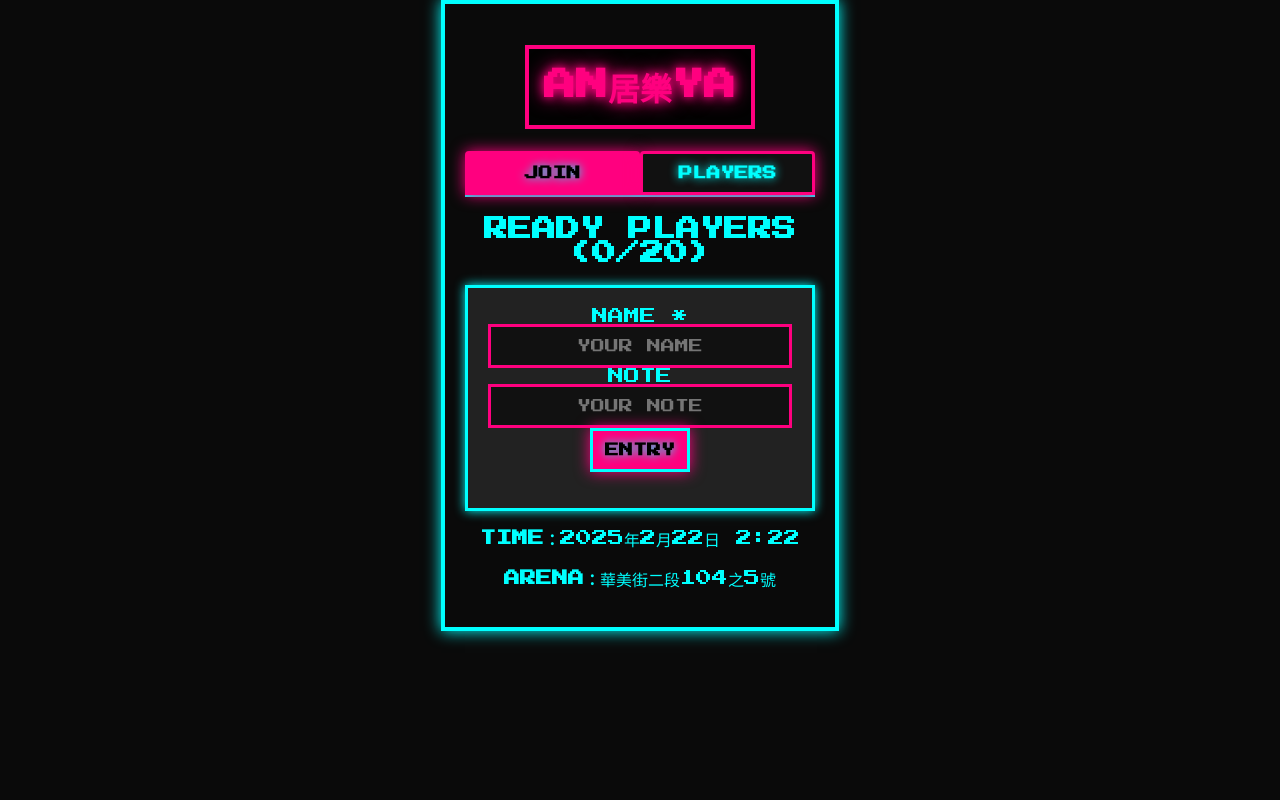
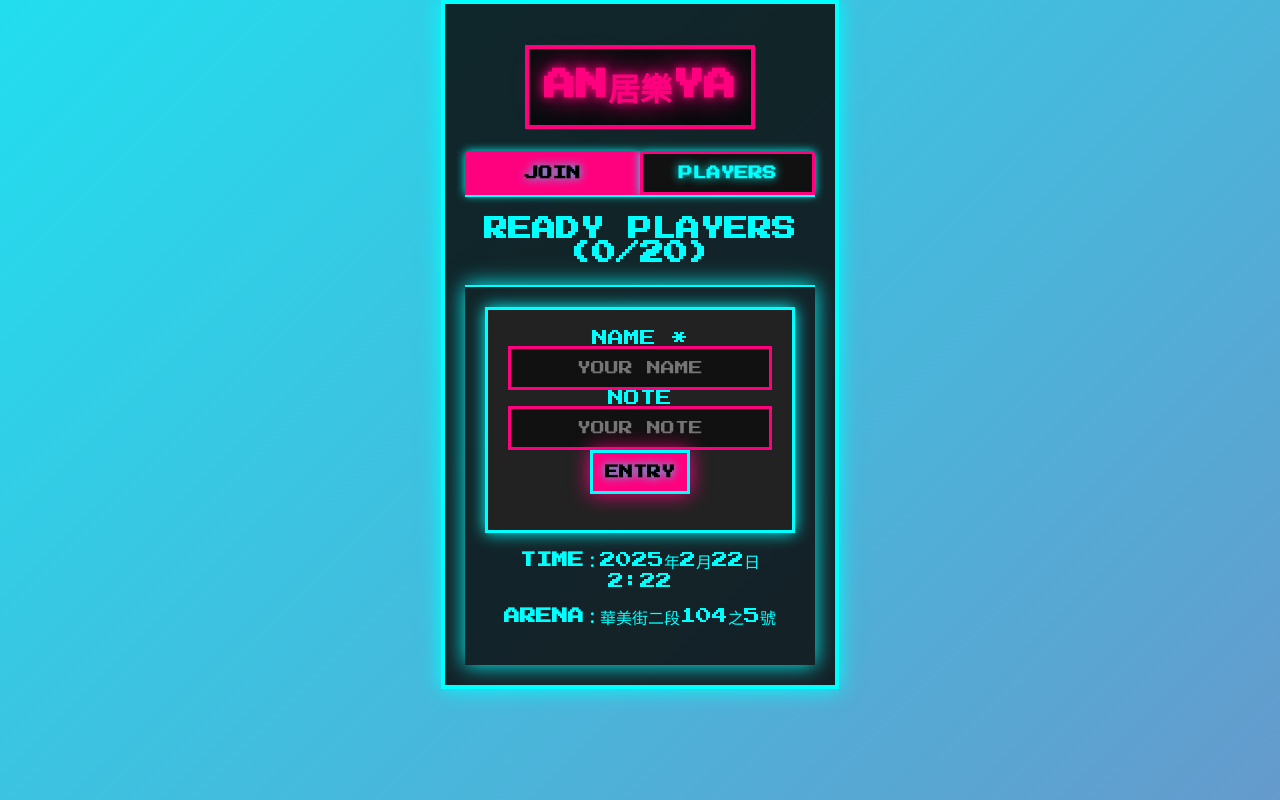
Before and after one commit to nnilbig/aninvite, a plain HTML site: page index.html in a window 1280 px wide. Drawn offline with Linux system fonts and the light colour scheme.

Commit message:
Update styles_2.css

```diff
--- a/styles_2.css
+++ b/styles_2.css
@@ -2,7 +2,7 @@
 @import url('https://fonts.googleapis.com/css2?family=Press+Start+2P&display=swap');
 
 body {
-    background: #0A0A0A;
+    background: linear-gradient(135deg, #00FFFF, #FF007F); /* 漸變背景 */
     color: #00FFFF;
     font-family: 'Press Start 2P', sans-serif;
     text-align: center;
@@ -11,16 +11,25 @@ body {
     margin: 0;
     padding: 0;
     overflow: hidden;
+    background-size: 400% 400%; /* 讓背景更動態 */
+    animation: gradientMove 5s ease infinite; /* 背景動畫 */
+}
+
+/* 漸變背景動畫 */
+@keyframes gradientMove {
+    0% { background-position: 0% 50%; }
+    50% { background-position: 100% 50%; }
+    100% { background-position: 0% 50%; }
 }
 
 /* 🎮 霓虹標題 */
 h1 {
     color: #FF007F;
-    text-shadow: 0 0 10px #FF007F, 0 0 20px #FF007F;
+    text-shadow: 0 0 10px #FF007F, 0 0 30px #FF007F; /* 增強光暈效果 */
     padding: 15px;
     border: 4px solid #FF007F;
     display: inline-block;
-    background: rgba(0, 0, 0, 0.8);
+    background: rgba(0, 0, 0, 0.7); /* 加強背景透明感 */
 }
 
 /* 📦 主要容器 */
@@ -29,8 +38,8 @@ h1 {
     margin: auto;
     padding: 20px;
     border: 4px solid #00FFFF;
-    background: rgba(10, 10, 10, 0.95);
-    box-shadow: 0 0 15px #00FFFF;
+    background: rgba(10, 10, 10, 0.85);
+    box-shadow: 0 0 20px #00FFFF; /* 增強霓虹效果 */
 }
 
 /* 🎮 Tabs 設計 */
@@ -55,6 +64,7 @@ h1 {
     text-shadow: 0 0 10px #00FFFF;
     transition: background-color 0.3s, color 0.3s;
     border-radius: 4px 4px 0 0; /* 上边缘圆角 */
+    box-shadow: 0 0 10px #00FFFF; /* 增強光暈 */
 }
 
 .tab-btn.active {
@@ -62,10 +72,10 @@ h1 {
     color: #000;
 }
 
-/* 🎮 Tab 按钮的 hover 效果 */
 .tab-btn:hover {
     background: #00FFFF;
     color: #000;
+    box-shadow: 0 0 15px #00FFFF; /* 增強光暈 */
 }
 
 /* 🎮 Tab 内容区域样式 */
@@ -75,6 +85,9 @@ h1 {
 
 .tab-content.active {
     display: block;
+    padding: 20px;
+    border-top: 2px solid #00FFFF; /* 在內容區域增加分隔线 */
+    box-shadow: 0 0 20px #00FFFF; /* 增強内容區域光暈 */
 }
 
 /* ⚙️ 表單 */
@@ -82,7 +95,7 @@ form {
     background: #222;
     padding: 20px;
     border: 3px solid #00FFFF;
-    box-shadow: 0 0 10px #00FFFF;
+    box-shadow: 0 0 15px #00FFFF;
 }
 
 /* 🔩 輸入框 */
@@ -116,21 +129,21 @@ button {
     font-size: 14px;
     font-weight: bold;
     text-shadow: 0 0 10px #00FFFF;
-    box-shadow: 0 0 15px #FF007F;
+    box-shadow: 0 0 20px #FF007F; /* 增強光暈 */
     transition: background-color 0.3s, box-shadow 0.3s;
 }
 
 button:hover {
     background: #00FFFF;
     color: #000;
-    box-shadow: 0 0 15px #00FFFF;
+    box-shadow: 0 0 20px #00FFFF;
 }
 
 /* 🎮 已報名名單 */
 #registered-list {
     list-style: none;
     padding: 0;
-    box-shadow: 0 0 10px #00FFFF;
+    box-shadow: 0 0 20px #00FFFF;
     margin-top: 20px;
 }
 
```
